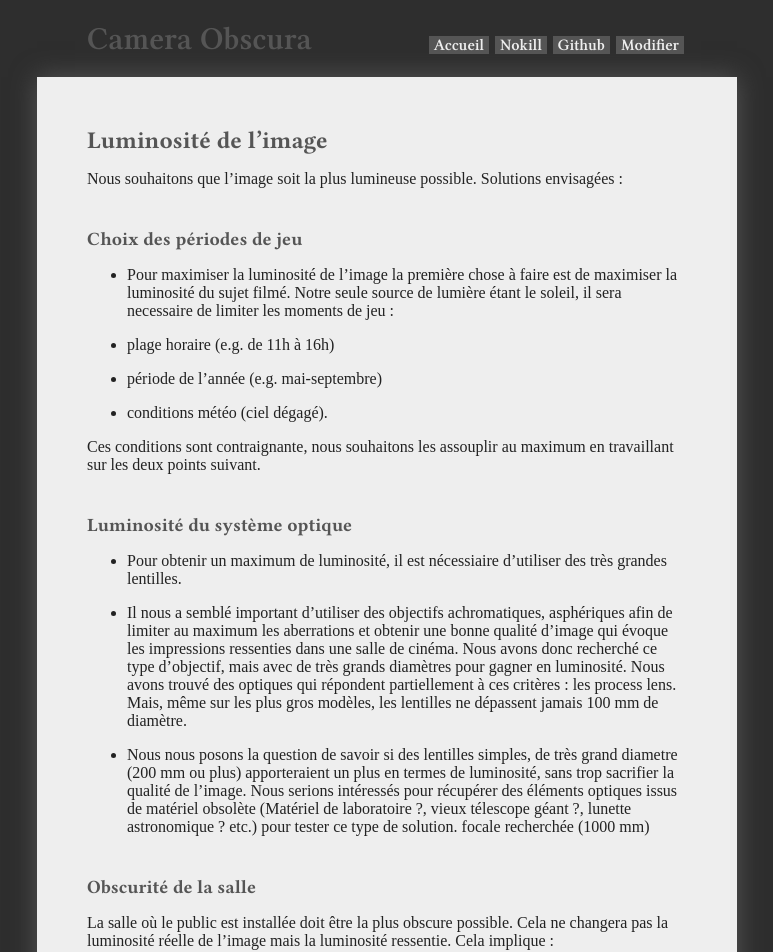
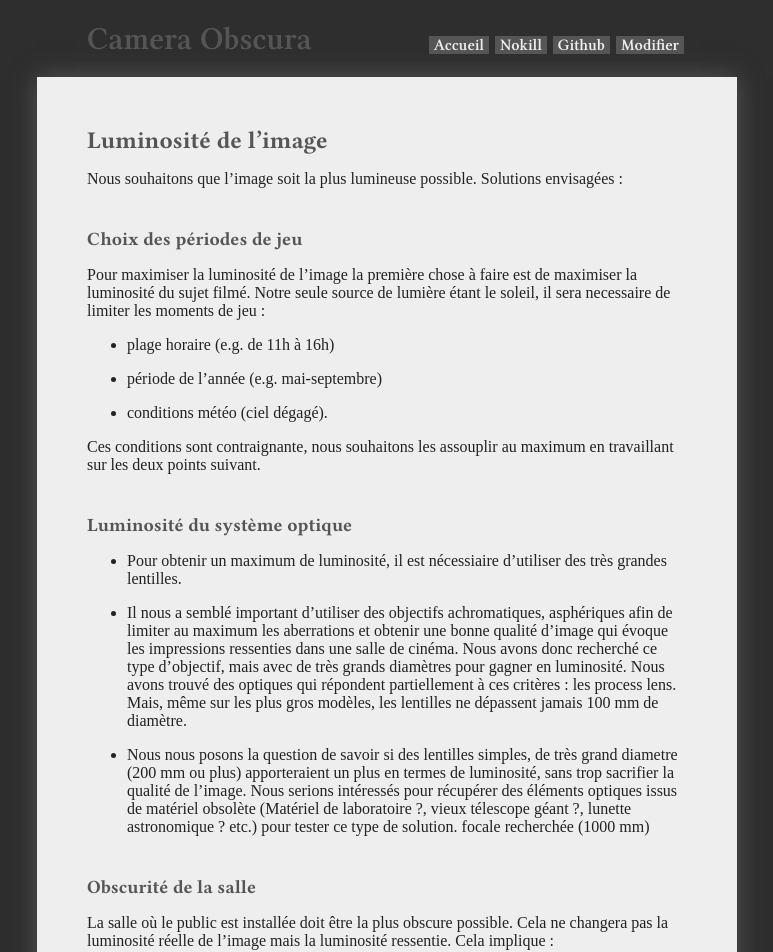
Before and after one commit to virginienokill/camera-obscura, a Jekyll site: the page built from contenu/technique/luminosite.md, in a window 1280 px wide. Shown: the top 952 px of the page, without its empty margins (253-1026 px from the left). Built offline with Jekyll 4.4.1, drawn with Linux system fonts in a browser that asks for light colours; nearby versions of some CDN libraries; some web fonts are replaced; our own code applies the rules of GitHub Pages for plain Markdown files; a script that is not in the unit is left out; the repository's description, which GitHub fills in, is left out.

```diff
--- a/contenu/technique/luminosite.md
+++ b/contenu/technique/luminosite.md
@@ -4,7 +4,7 @@ Nous souhaitons que l’image soit la plus lumineuse possible. Solutions envisag
 
 ### Choix des périodes de jeu
 
-- Pour maximiser la luminosité de l’image la première chose à faire est de maximiser la luminosité du sujet filmé. Notre seule source de lumière étant le soleil, il sera necessaire de limiter les moments de jeu :
+Pour maximiser la luminosité de l’image la première chose à faire est de maximiser la luminosité du sujet filmé. Notre seule source de lumière étant le soleil, il sera necessaire de limiter les moments de jeu :
 
 - plage horaire (e.g. de 11h à 16h)
 
```
